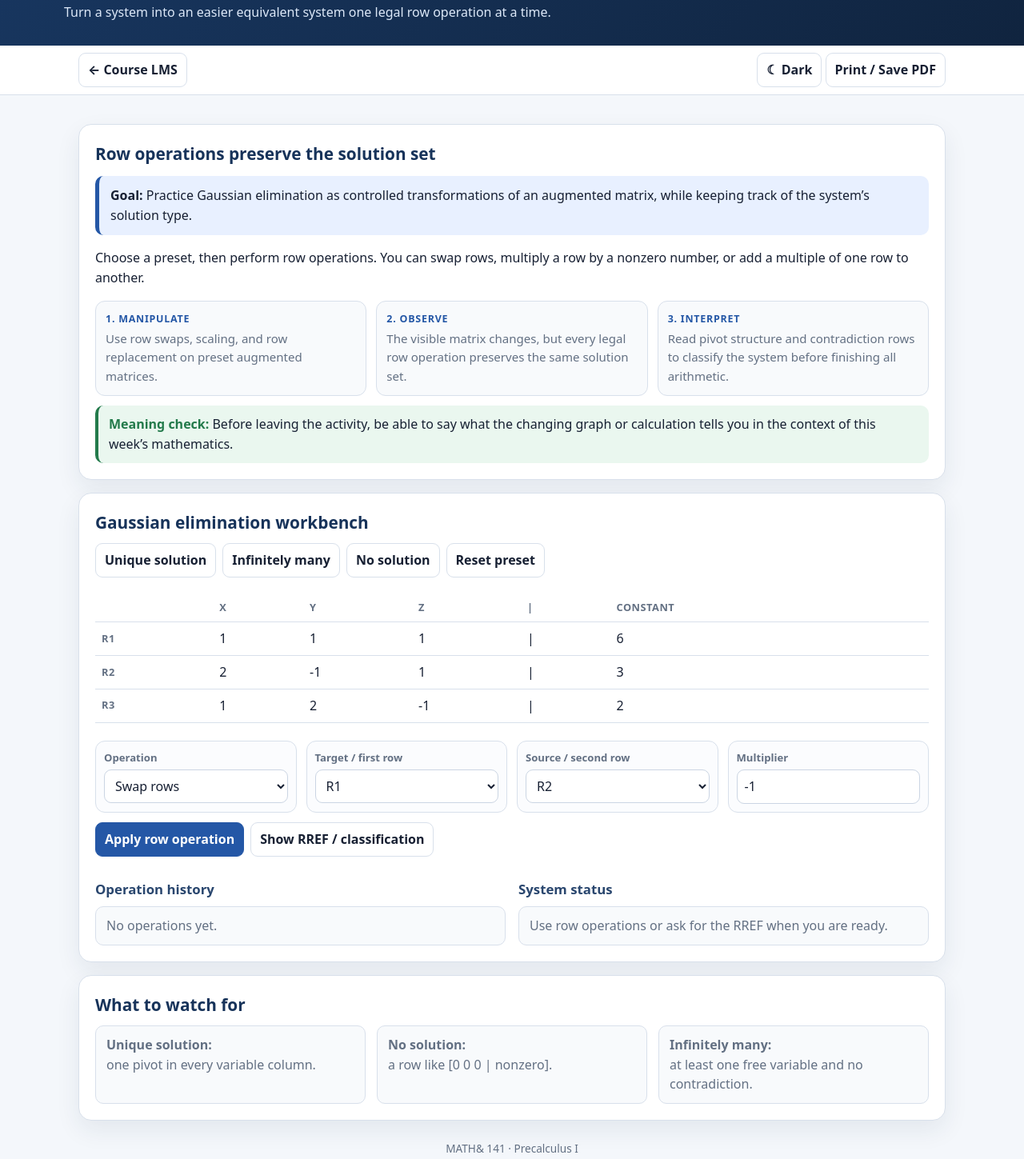
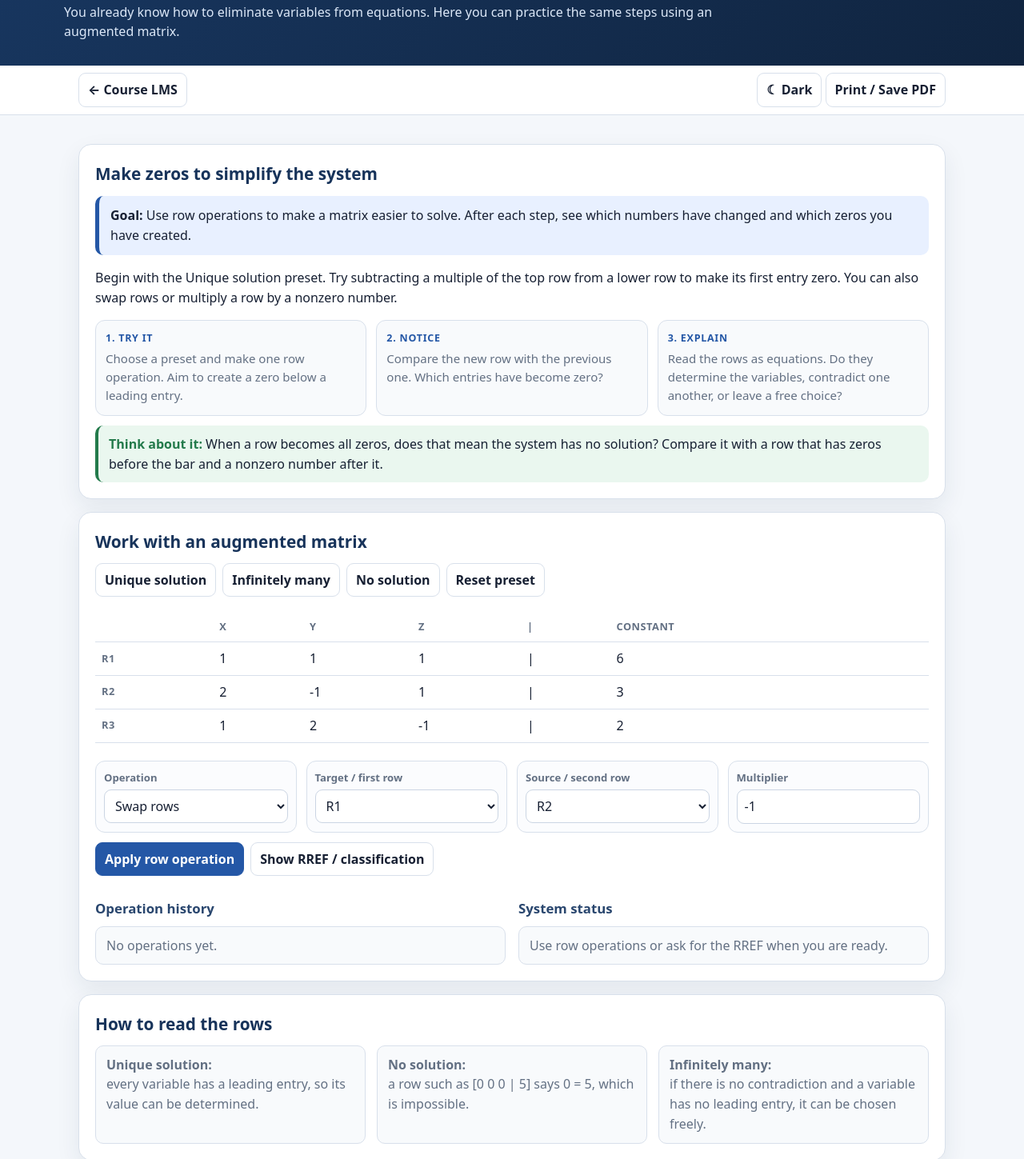
Before and after one commit to bobovski66/Precalculus, a plain HTML site: page demos/gaussian_elimination.html in a window 1280 px wide. Shown: the part 116-1565 px from the top of the page at 80% size. Drawn offline with nearby package versions, Linux system fonts and the light colour scheme.

Commit message:
Rewrite Week 10 interactive activity as an approachable investigation

```diff
--- a/demos/gaussian_elimination.html
+++ b/demos/gaussian_elimination.html
@@ -105,13 +105,13 @@ window.typesetMath = function(nodes){
 <script id="MathJax-script" defer src="https://cdn.jsdelivr.net/npm/mathjax@3/es5/tex-chtml.js"></script>
 
 </head><body>
-<header><div class="wrap"><div class="eyebrow">Centralia College · MATH&amp; 141 · Week 10 · Interactive Demo</div><h1>Gaussian Elimination Workbench</h1><p>Turn a system into an easier equivalent system one legal row operation at a time.</p></div></header>
+<header><div class="wrap"><div class="eyebrow">Centralia College · MATH&amp; 141 · Week 10 · Interactive Demo</div><h1>Gaussian Elimination Workbench</h1><p>You already know how to eliminate variables from equations. Here you can practice the same steps using an augmented matrix.</p></div></header>
 <div class="toolbar no-print"><div class="wrap"><a href="../index.html">← Course LMS</a><div><button data-theme-toggle="" type="button">☾ Dark</button> <button onclick="window.print()">Print / Save PDF</button></div></div></div>
 <main class="wrap">
-<section class="card"><h2>Row operations preserve the solution set</h2>
-<div class="goal"><strong>Goal:</strong> Practice Gaussian elimination as controlled transformations of an augmented matrix, while keeping track of the system’s solution type.</div>
-<p>Choose a preset, then perform row operations. You can swap rows, multiply a row by a nonzero number, or add a multiple of one row to another.</p><div aria-label="How to use this activity" class="activity-guide"><div class="activity-step"><strong>1. Manipulate</strong><p>Use row swaps, scaling, and row replacement on preset augmented matrices.</p></div><div class="activity-step"><strong>2. Observe</strong><p>The visible matrix changes, but every legal row operation preserves the same solution set.</p></div><div class="activity-step"><strong>3. Interpret</strong><p>Read pivot structure and contradiction rows to classify the system before finishing all arithmetic.</p></div></div><div class="activity-question"><strong>Meaning check: </strong>Before leaving the activity, be able to say what the changing graph or calculation tells you in the context of this week’s mathematics.</div></section>
-<section class="card"><h2>Gaussian elimination workbench</h2>
+<section class="card"><h2>Make zeros to simplify the system</h2>
+<div class="goal"><strong>Goal:</strong> Use row operations to make a matrix easier to solve. After each step, see which numbers have changed and which zeros you have created.</div>
+<p>Begin with the Unique solution preset. Try subtracting a multiple of the top row from a lower row to make its first entry zero. You can also swap rows or multiply a row by a nonzero number.</p><div aria-label="How to use this activity" class="activity-guide"><div class="activity-step"><strong>1. Try it</strong><p>Choose a preset and make one row operation. Aim to create a zero below a leading entry.</p></div><div class="activity-step"><strong>2. Notice</strong><p>Compare the new row with the previous one. Which entries have become zero?</p></div><div class="activity-step"><strong>3. Explain</strong><p>Read the rows as equations. Do they determine the variables, contradict one another, or leave a free choice?</p></div></div><div class="activity-question"><strong>Think about it:</strong> When a row becomes all zeros, does that mean the system has no solution? Compare it with a row that has zeros before the bar and a nonzero number after it.</div></section>
+<section class="card"><h2>Work with an augmented matrix</h2>
 <div class="pills"><button onclick="preset('unique')">Unique solution</button><button onclick="preset('infinite')">Infinitely many</button><button onclick="preset('none')">No solution</button><button onclick="resetMatrix()">Reset preset</button></div>
 <div style="overflow:auto"><table id="matrixTable"></table></div>
 <div class="controls">
@@ -123,8 +123,8 @@ window.typesetMath = function(nodes){
 <div class="pills"><button class="primary" onclick="applyOp()">Apply row operation</button><button onclick="showRref()">Show RREF / classification</button></div>
 <div class="grid2"><div><h3>Operation history</h3><div class="note" id="history">No operations yet.</div></div><div><h3>System status</h3><div class="note" id="status">Use row operations or ask for the RREF when you are ready.</div></div></div>
 </section>
-<section class="card"><h2>What to watch for</h2>
-<div class="grid3"><div class="note"><strong>Unique solution:</strong><br/>one pivot in every variable column.</div><div class="note"><strong>No solution:</strong><br/>a row like [0 0 0 | nonzero].</div><div class="note"><strong>Infinitely many:</strong><br/>at least one free variable and no contradiction.</div></div>
+<section class="card"><h2>How to read the rows</h2>
+<div class="grid3"><div class="note"><strong>Unique solution:</strong><br/>every variable has a leading entry, so its value can be determined.</div><div class="note"><strong>No solution:</strong><br/>a row such as [0 0 0 | 5] says 0 = 5, which is impossible.</div><div class="note"><strong>Infinitely many:</strong><br/>if there is no contradiction and a variable has no leading entry, it can be chosen freely.</div></div>
 </section>
 <p class="footer">MATH&amp; 141 · Precalculus I</p></main>
 <script>
```
